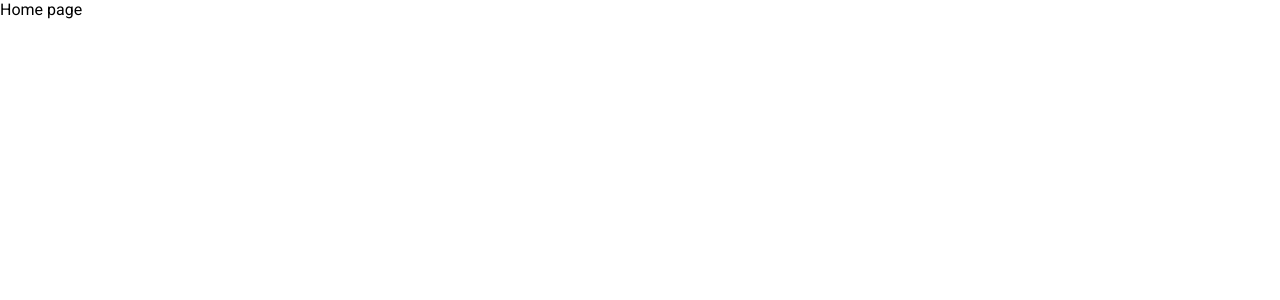
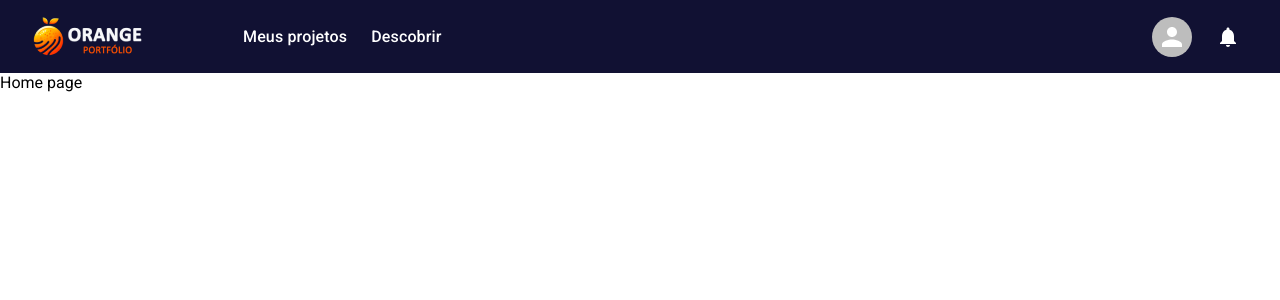
Before and after one commit to felipel7/orange-portfolio, a React (Vite) app: page / in a window 1280 px wide. Shown: the top 300 px of the page. Built offline with nearby package versions, Linux system fonts and the light colour scheme.

Commit message:
feat(Navbar): add component initial structure

```diff
--- a/src/Layout.tsx
+++ b/src/Layout.tsx
@@ -1,9 +1,10 @@
 import { Outlet } from 'react-router-dom';
+import Navbar from './components/Navbar';
 
 export default function Layout() {
   return (
     <>
-      {/* TODO: <Navbar /> */}
+      <Navbar />
       <Outlet />
     </>
   );
--- /dev/null
+++ b/src/components/Navbar.tsx
@@ -0,0 +1,167 @@
+import {
+  Menu as MenuIcon,
+  Notifications as NotificationsIcon,
+} from '@mui/icons-material';
+import {
+  AppBar,
+  Avatar,
+  Box,
+  Container,
+  Divider,
+  IconButton,
+  Link,
+  Menu,
+  MenuItem,
+  Stack,
+  Toolbar,
+  Tooltip,
+  Typography,
+} from '@mui/material';
+import React, { useState } from 'react';
+import { Link as RouterLink } from 'react-router-dom';
+import logo from '../assets/logo.png';
+
+const pages = [
+  { id: 1, label: 'Meus projetos', url: '/meus-projetos' },
+  { id: 2, label: 'Descobrir', url: '/descobrir' },
+];
+
+export default function Navbar() {
+  const [anchorElNav, setAnchorElNav] = useState<null | HTMLElement>(null);
+  const [anchorElUser, setAnchorElUser] = useState<null | HTMLElement>(null);
+
+  const handleOpenNavMenu = (event: React.MouseEvent<HTMLElement>) => {
+    setAnchorElNav(event.currentTarget);
+  };
+  const handleOpenUserMenu = (event: React.MouseEvent<HTMLElement>) => {
+    setAnchorElUser(event.currentTarget);
+  };
+
+  const handleCloseNavMenu = () => {
+    setAnchorElNav(null);
+  };
+
+  const handleCloseUserMenu = () => {
+    setAnchorElUser(null);
+  };
+
+  return (
+    <AppBar position="static" elevation={0} sx={{ backgroundColor: '#111133' }}>
+      <Container maxWidth="xl">
+        <Toolbar disableGutters sx={{ px: 1, height: 73 }}>
+          <Logo sx={{ display: { xs: 'none', md: 'flex' }, mr: '100px' }} />
+
+          <Box sx={{ flexGrow: 1, display: { xs: 'flex', md: 'none' } }}>
+            <IconButton
+              size="large"
+              aria-label="account of current user"
+              aria-controls="menu-appbar"
+              aria-haspopup="true"
+              onClick={handleOpenNavMenu}
+              color="inherit"
+            >
+              <MenuIcon />
+            </IconButton>
+            <Menu
+              id="menu-appbar"
+              anchorEl={anchorElNav}
+              anchorOrigin={{
+                vertical: 'bottom',
+                horizontal: 'left',
+              }}
+              keepMounted
+              transformOrigin={{
+                vertical: 'top',
+                horizontal: 'left',
+              }}
+              open={Boolean(anchorElNav)}
+              onClose={handleCloseNavMenu}
+              sx={{
+                display: { xs: 'block', md: 'none' },
+              }}
+            >
+              {pages.map(page => (
+                <MenuItem key={page.id} onClick={handleCloseNavMenu}>
+                  <RouterLink to={page.url} style={{ textDecoration: 'none' }}>
+                    <Typography color="black" fontWeight={400}>
+                      {page.label}
+                    </Typography>
+                  </RouterLink>
+                </MenuItem>
+              ))}
+              <Divider />
+              <MenuItem>Configurações</MenuItem>
+            </Menu>
+          </Box>
+
+          <Logo
+            sx={{ display: { xs: 'flex', md: 'none' }, flexBasis: '100%' }}
+          />
+
+          <Box
+            sx={{ flexGrow: 1, display: { xs: 'none', md: 'flex' }, gap: 3 }}
+          >
+            {pages.map(page => (
+              <RouterLink
+                key={page.id}
+                to={page.url}
+                style={{ textDecoration: 'none' }}
+              >
+                <Typography color="white" fontWeight={500}>
+                  {page.label}
+                </Typography>
+              </RouterLink>
+            ))}
+          </Box>
+
+          <Stack direction="row" spacing={2}>
+            <Tooltip title="Configurações">
+              <IconButton onClick={handleOpenUserMenu} sx={{ p: 0 }}>
+                <Avatar alt="User name" src="" />
+              </IconButton>
+            </Tooltip>
+
+            <Menu
+              sx={{ mt: '45px' }}
+              id="menu-appbar"
+              anchorEl={anchorElUser}
+              anchorOrigin={{
+                vertical: 'top',
+                horizontal: 'right',
+              }}
+              keepMounted
+              transformOrigin={{
+                vertical: 'top',
+                horizontal: 'right',
+              }}
+              open={Boolean(anchorElUser)}
+              onClose={handleCloseUserMenu}
+            >
+              <MenuItem onClick={handleCloseUserMenu}>
+                <Typography textAlign="center">Sair</Typography>
+              </MenuItem>
+            </Menu>
+
+            <IconButton
+              size="medium"
+              aria-label="show 17 new notifications"
+              color="inherit"
+            >
+              {/* TODO: Adicionar notificacoes: <Badge badgeContent={17} color="error"> */}
+              <NotificationsIcon />
+              {/* <Badge /> */}
+            </IconButton>
+          </Stack>
+        </Toolbar>
+      </Container>
+    </AppBar>
+  );
+}
+
+function Logo({ ...rest }) {
+  return (
+    <Link component={RouterLink} to="/" {...rest}>
+      <img src={logo} alt="Orange portfolio logo" />
+    </Link>
+  );
+}
```
Also changed, not shown: src/assets/logo.png (added).
